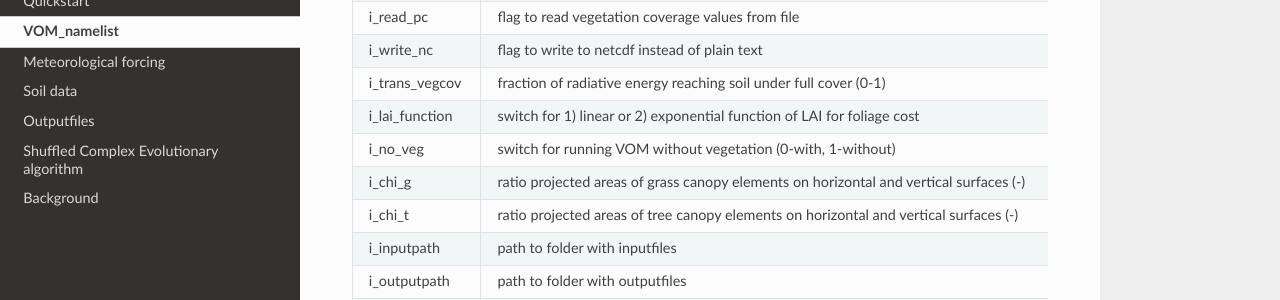
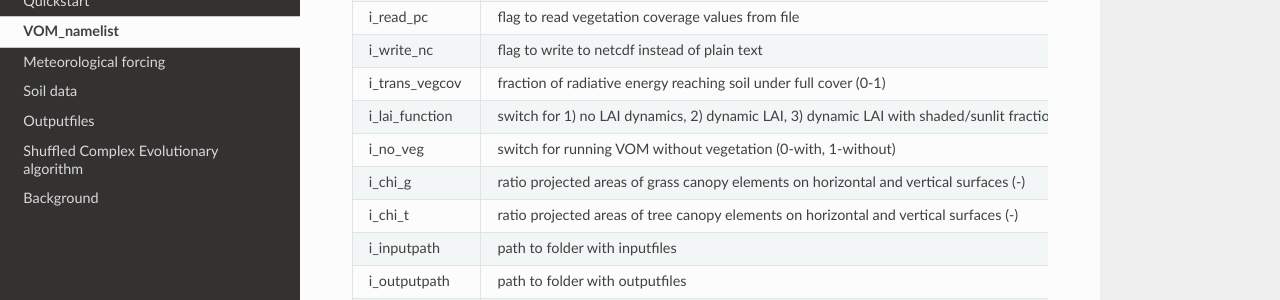
Before and after one commit to schymans/VOM, a Sphinx documentation site: the page built from VOM_Fortran/VOM-docu/source/vom_namelist.rst, in a window 1280 px wide and 900 px high, scrolled down 947 px. Shown: the part 151-451 px from the top of the window. Built offline with Sphinx 7.4.7 and the Read the Docs theme 2.0.0, drawn with Linux system fonts in a browser that asks for light colours.

Commit message:
added option run without shaded/sunlit fraction

```diff
--- a/VOM_Fortran/VOM-docu/source/vom_namelist.rst
+++ b/VOM_Fortran/VOM-docu/source/vom_namelist.rst
@@ -63,7 +63,7 @@ The file "vom_namelist" is an input file for the VOM, containing all settings fo
 +-----------------+----------------------------------------------------------------------------------------------------+-----------+
 |i_trans_vegcov   | fraction of radiative energy reaching soil under full cover (0-1)                                  | \-        |
 +-----------------+----------------------------------------------------------------------------------------------------+-----------+
-|i_lai_function   | switch for 1) linear or 2) exponential function of LAI for foliage cost                            | \-        |
+|i_lai_function   | switch for 1) no LAI dynamics, 2) dynamic LAI, 3) dynamic LAI with shaded/sunlit fractions         | \-        |
 +-----------------+----------------------------------------------------------------------------------------------------+-----------+
 |i_no_veg         | switch for running VOM without vegetation (0-with, 1-without)                                      | \-        |
 +-----------------+----------------------------------------------------------------------------------------------------+-----------+
```
Also changed, not shown: 3 other files.
